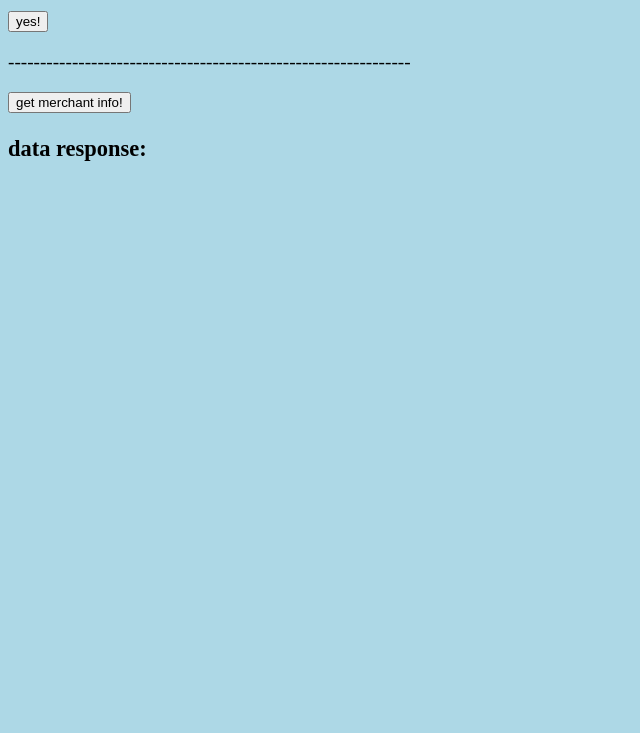
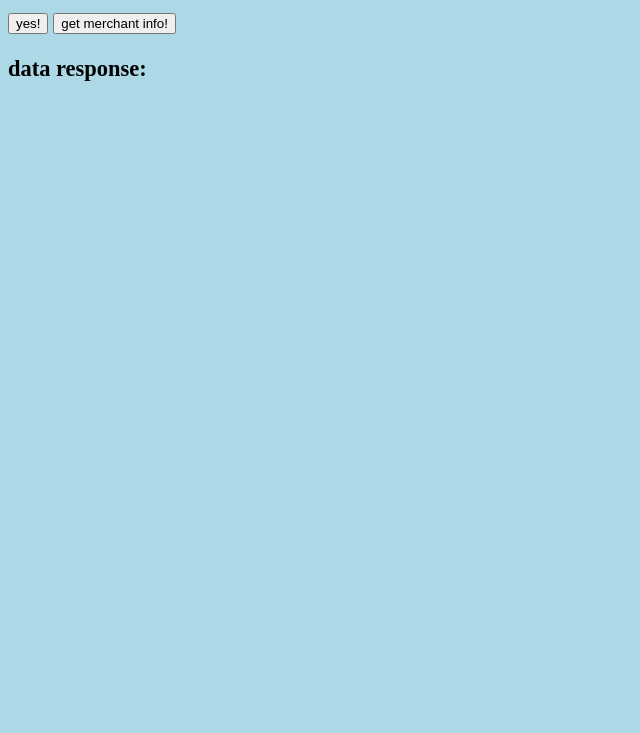
Before and after one commit to nigelorion/logged-in, a plain HTML site: page index.html in a window 1280 px wide. Shown: the part 67-800 px from the top of the page, without its empty margins (0-640 px from the left). Drawn offline with Linux system fonts and the light colour scheme.

Commit message:
fixing html syntax bug

```diff
--- a/index.html
+++ b/index.html
@@ -9,7 +9,6 @@
 <body>
     <h1 class="headerText">Do you approve logged in app?</h1>
     <button onclick="testFire()">yes!</button>
-    <p>---------------------------------------------------------------</p>
     <button onclick="merchantCall()">get merchant info!</button>
     <h3>data response:</h3>
     <script src="scripts.js"></script>
```
